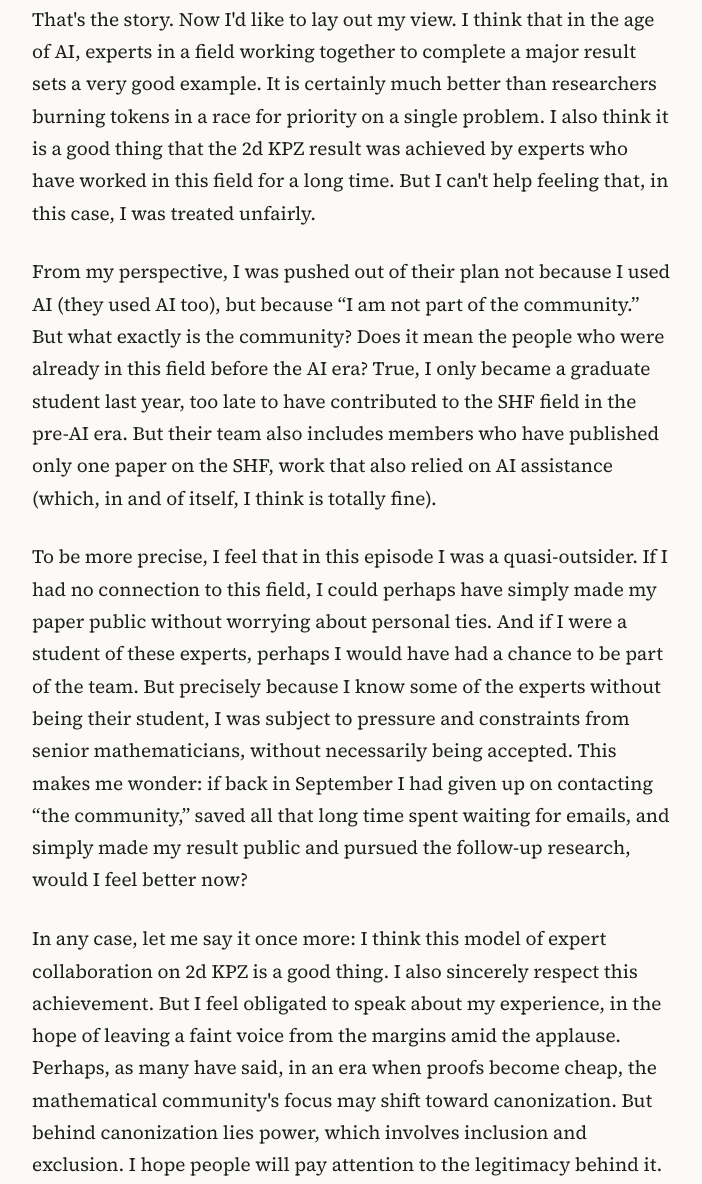
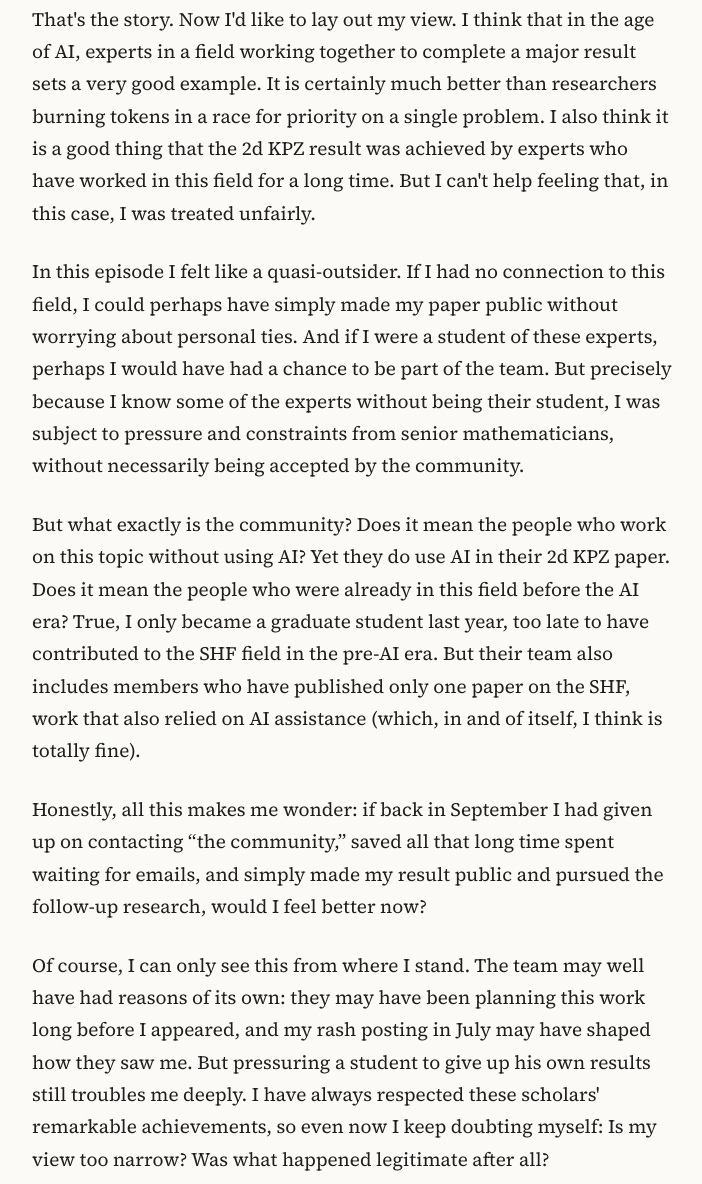
Before and after one commit to hce1939/hce1939.github.io, a plain HTML site: page kpz-story/index.html in a window 1280 px wide. Shown: the part 2287-3471 px from the top of the page, without its empty margins (288-990 px from the left). Drawn offline with Linux system fonts and the light colour scheme.

Commit message:
Add files via upload

```diff
--- a/kpz-story/index.html
+++ b/kpz-story/index.html
@@ -107,9 +107,13 @@
 
     <p>That's the story. Now I'd like to lay out my view. I think that in the age of AI, experts in a field working together to complete a major result sets a very good example. It is certainly much better than researchers burning tokens in a race for priority on a single problem. I also think it is a good thing that the 2d KPZ result was achieved by experts who have worked in this field for a long time. But I can't help feeling that, in this case, I was treated unfairly.</p>
 
-    <p>From my perspective, I was pushed out of their plan not because I used AI (they used AI too), but because &ldquo;I am not part of the community.&rdquo; But what exactly is the community? Does it mean the people who were already in this field before the AI era? True, I only became a graduate student last year, too late to have contributed to the SHF field in the pre-AI era. But their team also includes members who have published only one paper on the SHF, work that also relied on AI assistance (which, in and of itself, I think is totally fine).</p>
+    <p>In this episode I felt like a quasi-outsider. If I had no connection to this field, I could perhaps have simply made my paper public without worrying about personal ties. And if I were a student of these experts, perhaps I would have had a chance to be part of the team. But precisely because I know some of the experts without being their student, I was subject to pressure and constraints from senior mathematicians, without necessarily being accepted by the community.</p>
 
-    <p>To be more precise, I feel that in this episode I was a quasi-outsider. If I had no connection to this field, I could perhaps have simply made my paper public without worrying about personal ties. And if I were a student of these experts, perhaps I would have had a chance to be part of the team. But precisely because I know some of the experts without being their student, I was subject to pressure and constraints from senior mathematicians, without necessarily being accepted. This makes me wonder: if back in September I had given up on contacting &ldquo;the community,&rdquo; saved all that long time spent waiting for emails, and simply made my result public and pursued the follow-up research, would I feel better now?</p>
+    <p>But what exactly is the community? Does it mean the people who work on this topic without using AI? Yet they do use AI in their 2d KPZ paper. Does it mean the people who were already in this field before the AI era? True, I only became a graduate student last year, too late to have contributed to the SHF field in the pre-AI era. But their team also includes members who have published only one paper on the SHF, work that also relied on AI assistance (which, in and of itself, I think is totally fine).</p>
+
+    <p>Honestly, all this makes me wonder: if back in September I had given up on contacting &ldquo;the community,&rdquo; saved all that long time spent waiting for emails, and simply made my result public and pursued the follow-up research, would I feel better now?</p>
+
+    <p>Of course, I can only see this from where I stand. The team may well have had reasons of its own: they may have been planning this work long before I appeared, and my rash posting in July may have shaped how they saw me. But pressuring a student to give up his own results still troubles me deeply. I have always respected these scholars' remarkable achievements, so even now I keep doubting myself: Is my view too narrow? Was what happened legitimate after all?</p>
 
     <p>In any case, let me say it once more: I think this model of expert collaboration on 2d KPZ is a good thing. I also sincerely respect this achievement. But I feel obligated to speak about my experience, in the hope of leaving a faint voice from the margins amid the applause. Perhaps, as many have said, in an era when proofs become cheap, the mathematical community's focus may shift toward canonization. But behind canonization lies power, which involves inclusion and exclusion. I hope people will pay attention to the legitimacy behind it.</p>
   </article>
```
